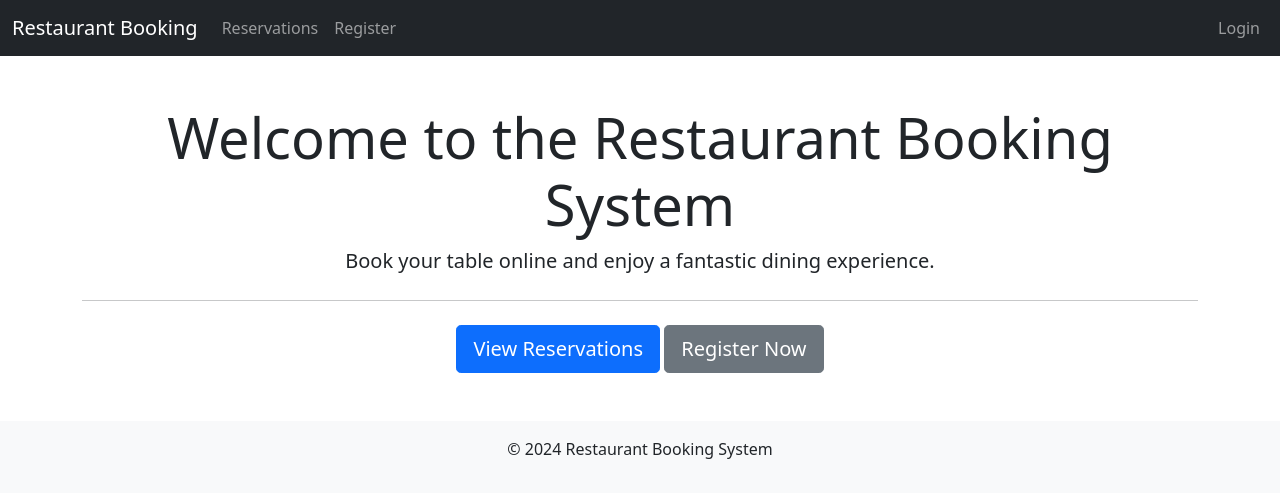
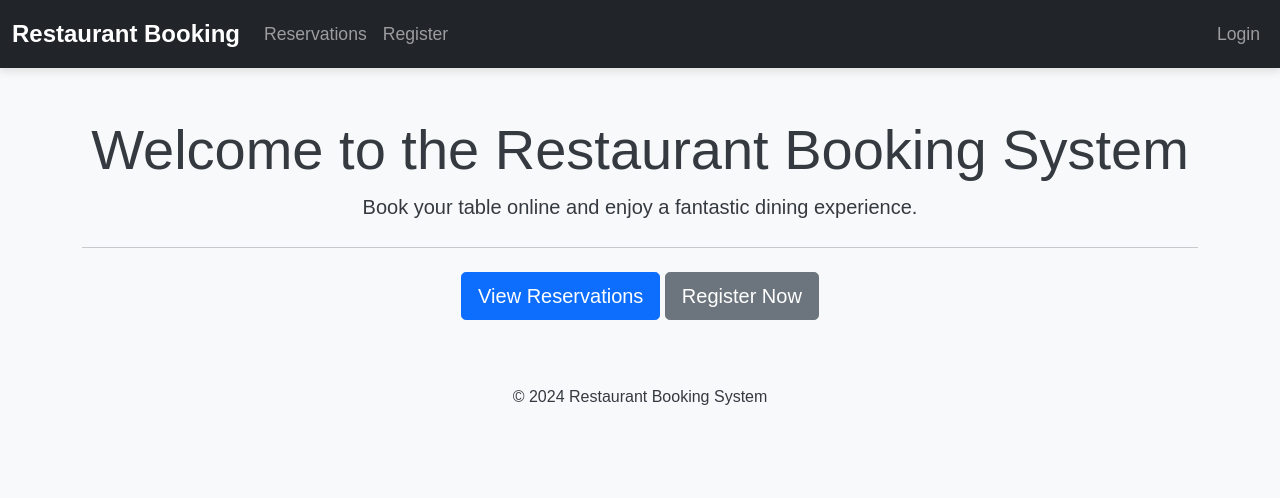
Before and after one commit to Malethrion/Restaurant-booking-system, a Django app: page / in a window 1280 px wide. Shown: the top 498 px of the page. Run offline with Django 4.2, Linux system fonts and the light colour scheme.

Commit message:
updated staticfiles, add styles.css, basic styling for body navbars and button

```diff
--- /dev/null
+++ b/static/css/styles.css
@@ -0,0 +1,35 @@
+/* General Styling */
+body {
+    font-family: Arial, sans-serif;
+    background-color: #f8f9fa;
+    color: #343a40;
+    line-height: 1.6;
+    margin: 0;
+    padding: 0;
+}
+
+/* Navbar Styling */
+.navbar {
+    box-shadow: 0 4px 8px rgba(0, 0, 0, 0.1);
+}
+
+.navbar-brand {
+    font-weight: bold;
+    font-size: 1.5rem;
+}
+
+.navbar-nav .nav-link {
+    font-size: 1.1rem;
+    padding: 0.75rem 1rem;
+}
+
+.navbar-nav .nav-link:hover {
+    background-color: #495057;
+    color: #ffffff;
+    border-radius: 5px;
+}
+
+/* Button Styling */
+button {
+    cursor: pointer;
+}
--- a/templates/base.html
+++ b/templates/base.html
@@ -1,10 +1,12 @@
 <!DOCTYPE html>
 <html lang="en">
 <head>
+    {% load static %} <!-- Load the static template tag -->
     <meta charset="UTF-8">
     <meta name="viewport" content="width=device-width, initial-scale=1.0">
     <title>{% block title %}Restaurant Booking{% endblock %}</title>
     <link rel="stylesheet" href="https://cdn.jsdelivr.net/npm/bootstrap@5.1.3/dist/css/bootstrap.min.css">
+    <link rel="stylesheet" href="{% static 'css/styles.css' %}"> <!-- Custom stylesheet -->
 </head>
 <body>
     <nav class="navbar navbar-expand-lg navbar-dark bg-dark">
@@ -47,5 +49,6 @@
         <p>&copy; 2024 Restaurant Booking System</p>
     </footer>
     <script src="https://cdn.jsdelivr.net/npm/bootstrap@5.1.3/dist/js/bootstrap.bundle.min.js"></script>
+    <script src="{% static 'js/scripts.js' %}"></script> <!-- Custom JavaScript -->
 </body>
 </html>
```
Also changed, not shown: restaurant_booking_system/settings.py (+6 -5 lines), 1 other file.
